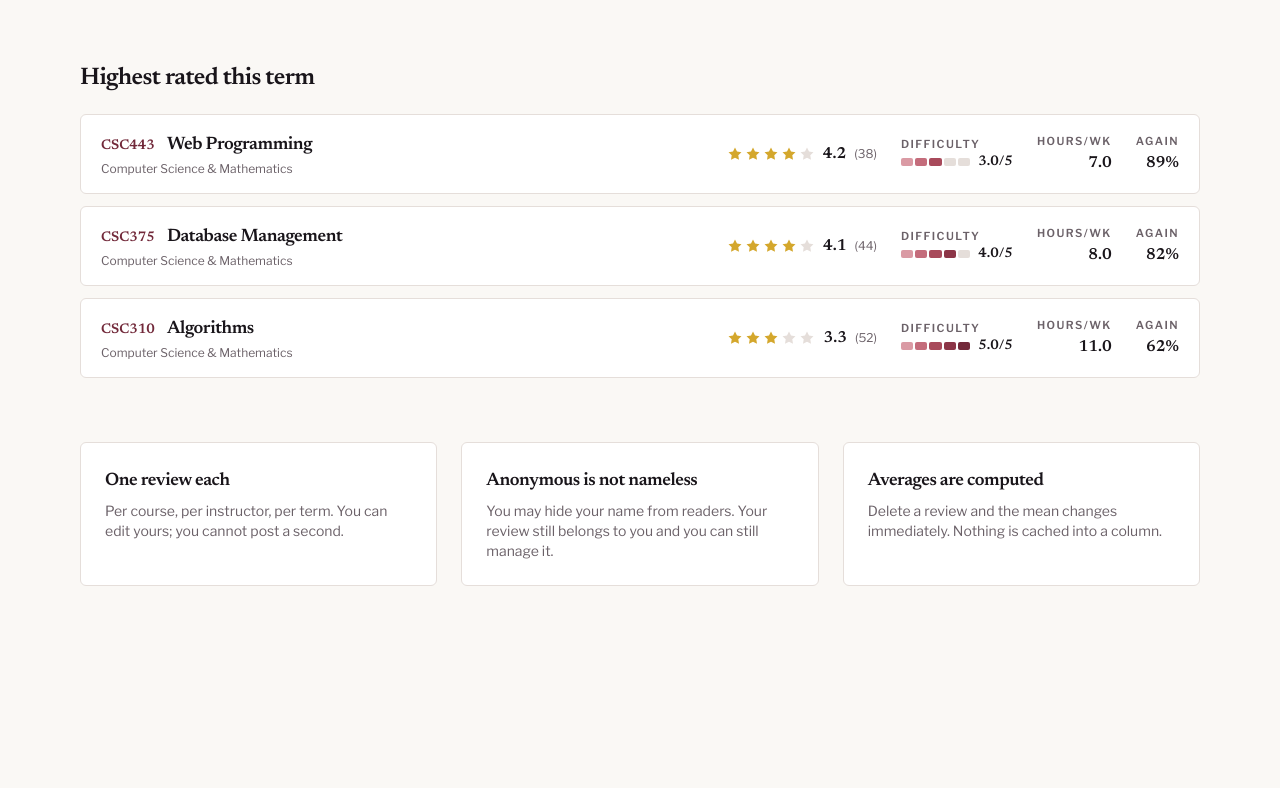
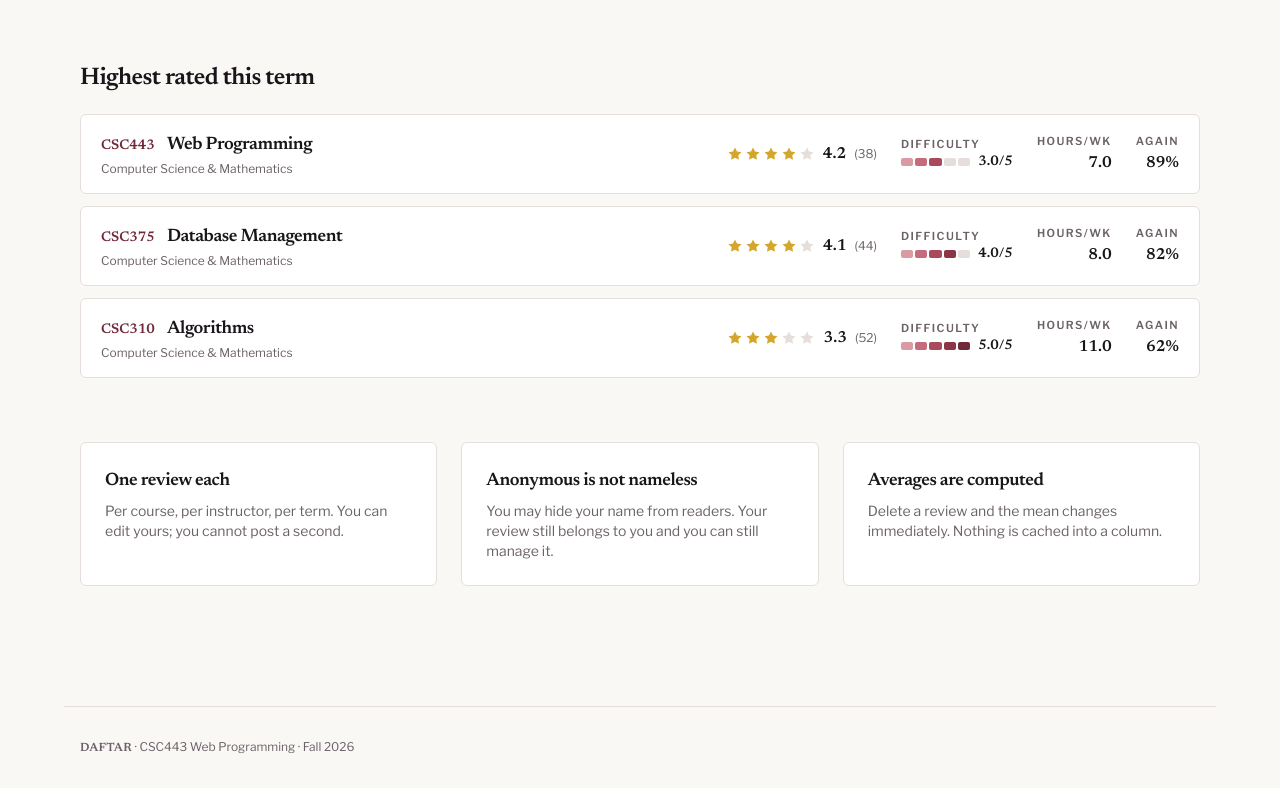
Before and after one commit to reakhairallah/daftar, a React (Vite) app: page / in a window 1280 px wide. Shown: the part 454-1242 px from the top of the page. Before the commit the page ends 1080 px from the top, so only its background shows below. Built offline with nearby package versions, Linux system fonts and the light colour scheme.

Commit message:
Add shared page footer

```diff
--- a/src/components/Layout.jsx
+++ b/src/components/Layout.jsx
@@ -22,7 +22,14 @@ export default function Layout() {
       </header>
       <main className="mx-auto max-w-6xl px-4 py-10">
         <Outlet />
-      </main>
+           </main>
+
+      <footer className="mx-auto mt-20 max-w-6xl border-t border-line px-4 py-8 text-xs text-muted">
+        <span className="font-display font-bold tracking-wide">
+          DAFTAR
+        </span>
+        {" · CSC443 Web Programming · Fall 2026"}
+      </footer>
     </>
   );
 }
```
